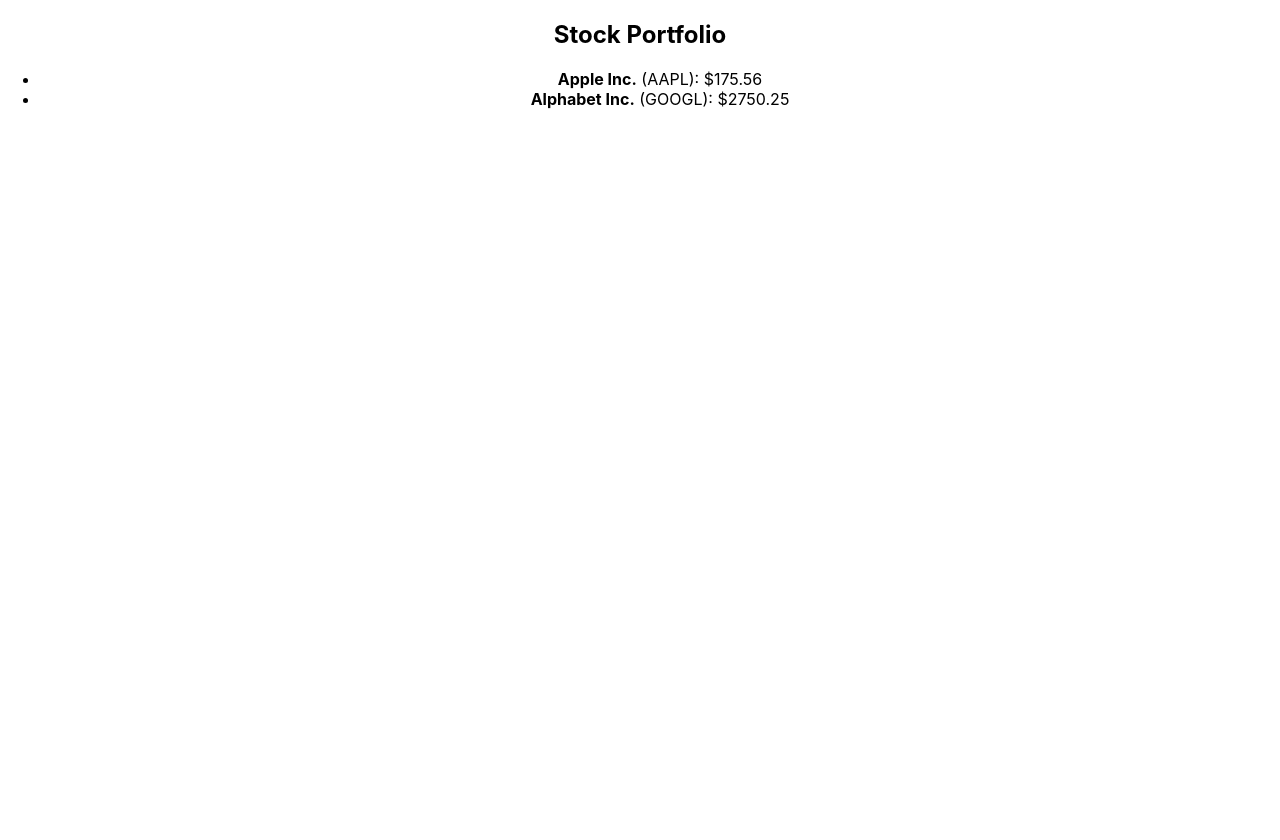
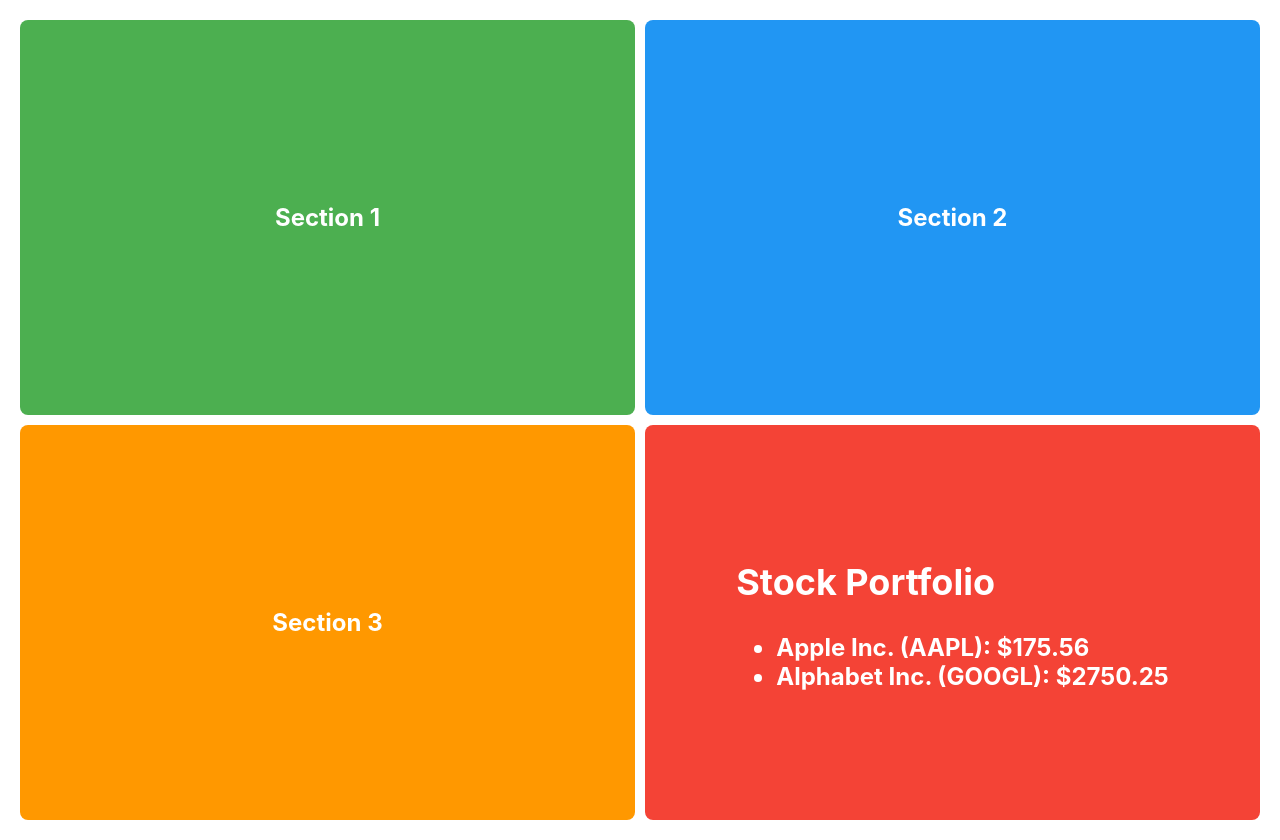
Before and after one commit to aditikilledar/StonksQuest, a React (Create React App) app in the folder my-stonks/: page / in a window 1280 px wide. Before the commit the page ends 800 px from the top, so only its background shows below. Built offline with nearby package versions, Linux system fonts and the light colour scheme.

Commit message:
Divided into 4 sections

```diff
--- a/my-stonks/src/App.css
+++ b/my-stonks/src/App.css
@@ -1,38 +1,41 @@
-.App {
-  text-align: center;
+/* src/App.css */
+
+.container {
+  display: grid;
+  grid-template-columns: 1fr 1fr;
+  /* Two equal-width columns */
+  grid-template-rows: 1fr 1fr;
+  /* Two equal-height rows */
+  gap: 10px;
+  /* Spacing between the sections */
+  height: 100vh;
+  /* Full viewport height */
+  padding: 20px;
+  /* Optional padding around the container */
 }
 
-.App-logo {
-  height: 40vmin;
-  pointer-events: none;
+.section {
+  display: flex;
+  align-items: center;
+  justify-content: center;
+  font-size: 1.5rem;
+  color: white;
+  font-weight: bold;
+  border-radius: 8px;
 }
 
-@media (prefers-reduced-motion: no-preference) {
-  .App-logo {
-    animation: App-logo-spin infinite 20s linear;
-  }
+.section1 {
+  background-color: #4caf50;
 }
 
-.App-header {
-  background-color: #282c34;
-  min-height: 100vh;
-  display: flex;
-  flex-direction: column;
-  align-items: center;
-  justify-content: center;
-  font-size: calc(10px + 2vmin);
-  color: white;
+.section2 {
+  background-color: #2196f3;
 }
 
-.App-link {
-  color: #61dafb;
+.section3 {
+  background-color: #ff9800;
 }
 
-@keyframes App-logo-spin {
-  from {
-    transform: rotate(0deg);
-  }
-  to {
-    transform: rotate(360deg);
-  }
+.section4 {
+  background-color: #f44336;
 }
--- a/my-stonks/src/App.tsx
+++ b/my-stonks/src/App.tsx
@@ -5,9 +5,13 @@
 
 function App() {
   return (
-    <div className="App">
-
-      <Portfolio />
+    <div className="container">
+      <div className="section section1">Section 1</div>
+      <div className="section section2">Section 2</div>
+      <div className="section section3">Section 3</div>
+      <div className="section section4">
+        <Portfolio />
+      </div>
     </div>
 
   );
```
